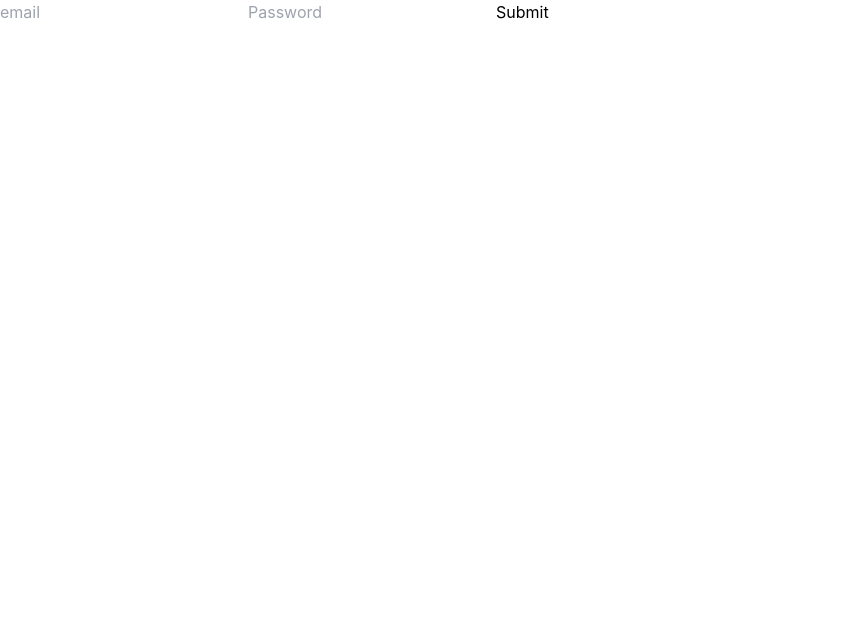
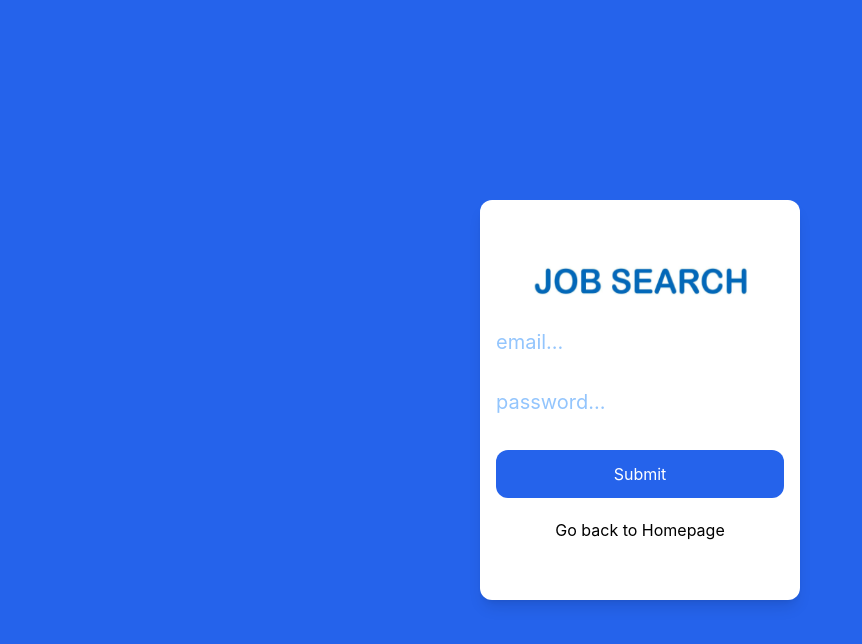
Before and after one commit to Strzegomiak/Job-app, a React (Create React App) app in the folder job-app/: page /login in a window 1280 px wide. Shown: the top 644 px of the page, without its empty margins (0-862 px from the left). Built offline with nearby package versions, Linux system fonts and the light colour scheme.

Commit message:
07.02 fixed login & added css

```diff
--- a/job-app/src/Pages/Login.tsx
+++ b/job-app/src/Pages/Login.tsx
@@ -1,8 +1,9 @@
-import axios from "axios";
+import logo from "../jobsLogo.png";
 import { SubmitHandler, useForm } from "react-hook-form";
 import useSign from "../hooks/useSign";
 import useLogin from "../hooks/useLogin";
-import { useNavigate } from "react-router-dom";
+import { useNavigate, Link } from "react-router-dom";
+import { Alert } from "@mui/material";
 
 type Inputs = {
   email: string;
@@ -10,7 +11,13 @@ type Inputs = {
 };
 
 const Login = () => {
-  const { errorMessage, registerUser, setErrorMessage } = useSign();
+  const {
+    errorMessage,
+    registerUser,
+    setErrorMessage,
+    logingReaction,
+    rejstrationReaction,
+  } = useSign();
   const { login, logout } = useLogin();
   const navigate = useNavigate();
 
@@ -26,7 +33,8 @@ const Login = () => {
     registerUser(
       data.email,
       data.password,
-      "https://identitytoolkit.googleapis.com/v1/accounts:signInWithPassword?key=AIzaSyDBSpAs6VPkYnzvNlrsemvJuRStbtbjNY8"
+      "https://identitytoolkit.googleapis.com/v1/accounts:signInWithPassword?key=AIzaSyDBSpAs6VPkYnzvNlrsemvJuRStbtbjNY8",
+      "loging"
     );
     setErrorMessage("");
     const user = {
@@ -34,8 +42,11 @@ const Login = () => {
       email: data.email,
     };
     login(user);
+  };
+
+  if (logingReaction) {
     navigate("/");
-  };
+  }
 
   const RegisterOptions = {
     email: {
@@ -55,24 +66,54 @@ const Login = () => {
   };
 
   return (
-    <div>
-      <form onSubmit={handleSubmit(onSubmit)}>
+    <div className="flex items-center justify-center w-screen h-screen bg-blue-600">
+      <div className="flex flex-col items-center justify-center min-w-80 w-1/4 h-1/2 shadow-lg rounded-xl p-6 border-gray-300 bg-white ">
+        <form
+          onSubmit={handleSubmit(onSubmit)}
+          className="flex flex-col items-center justify-center gap-3 mb-5 "
+        >
+          <img className="w-60 h-12" src={logo}></img>
           <input
             type="text"
-          placeholder="email"
+            placeholder="email..."
+            className="h-12 w-72 outline-none focus:outline-none placeholder-blue-300 text-xl rounded-xl border-1 text-blue-300"
             {...register("email", RegisterOptions.email)}
           />
+          {errors.email?.message ? (
+            <Alert severity="error">{errors.email.message}</Alert>
+          ) : null}
           <input
             type="text"
-          placeholder="Password"
+            placeholder="password..."
+            className="h-12 w-72 outline-none focus:outline-none placeholder-blue-300 text-xl rounded-xl border-1 text-blue-300"
             {...register("password", RegisterOptions.password)}
           />
-        <button type="submit">Submit</button>
-        {errorMessage === "INVALID_EMAIL" ? <h2>bad email</h2> : null}
+          {errors.password?.message ? (
+            <Alert severity="error">{errors.password.message}</Alert>
+          ) : null}
+          <button
+            className="h-12 w-72 bg-blue-600 rounded-xl text-white w-32 hover:bg-blue-700 mt-3"
+            type="submit"
+          >
+            Submit
+          </button>
+          {errorMessage === "INVALID_EMAIL" ? (
+            <h2 className="text-xl text-red-600">wrong password or email</h2>
+          ) : null}
           {errorMessage === "INVALID_LOGIN_CREDENTIALS" ? (
-          <h2>bad password</h2>
+            <h2 className="text-xl text-red-600">wrong password or email</h2>
+          ) : null}
+          {errorMessage ===
+          "TOO_MANY_ATTEMPTS_TRY_LATER : Access to this account has been temporarily disabled due to many failed login attempts. You can immediately restore it by resetting your password or you can try again later." ? (
+            <h2 className="text-xl text-red-600">
+              too many attempts try later
+            </h2>
           ) : null}
         </form>
+        <Link to={"/"}>
+          <h2>Go back to Homepage</h2>
+        </Link>
+      </div>
     </div>
   );
 };
--- a/job-app/src/Pages/Register.tsx
+++ b/job-app/src/Pages/Register.tsx
@@ -2,6 +2,7 @@ import { Alert } from "@mui/material";
 import { SubmitHandler, useForm } from "react-hook-form";
 import useSign from "../hooks/useSign";
 import { IRegisterInputs } from "../types/types";
+import { Link } from "react-router-dom";
 
 const Register = () => {
   const { errorMessage, registerUser } = useSign();
@@ -18,7 +19,8 @@ const Register = () => {
     registerUser(
       data.email,
       data.password,
-      "https://identitytoolkit.googleapis.com/v1/accounts:signUp?key=AIzaSyDBSpAs6VPkYnzvNlrsemvJuRStbtbjNY8"
+      "https://identitytoolkit.googleapis.com/v1/accounts:signUp?key=AIzaSyDBSpAs6VPkYnzvNlrsemvJuRStbtbjNY8",
+      "rejstration"
     );
     reset();
   };
@@ -81,13 +83,18 @@ const Register = () => {
   };
 
   return (
-    <div>
-      <form onSubmit={handleSubmit(onSubmit)}>
+    <div className="flex items-center justify-center w-screen h-screen bg-blue-600">
+      <div className="flex flex-col items-center justify-center min-w-80 w-1/4 h-3/5 shadow-lg rounded-xl p-6 border-gray-300 bg-white ">
+        <form
+          onSubmit={handleSubmit(onSubmit)}
+          className="flex flex-col items-center justify-center gap-3 mb-5 "
+        >
           <div className="flex flex-col">
-          <h1>Registration</h1>
+            <h1 className="text-5xl text-blue-600 mb-5">Registration.</h1>
             <input
               type="text"
-            placeholder="Email"
+              placeholder="email..."
+              className="h-12 w-72 outline-none focus:outline-none placeholder-blue-300 text-xl rounded-xl border-1 text-blue-300"
               {...register("email", RegisterOptions.email)}
             />
             {errors.email?.message ? (
@@ -95,7 +102,8 @@ const Register = () => {
             ) : null}
             <input
               type="text"
-            placeholder="Name"
+              placeholder="name..."
+              className="h-12 w-72 outline-none focus:outline-none placeholder-blue-300 text-xl rounded-xl border-1 text-blue-300"
               {...register("name", RegisterOptions.name)}
             />
             {errors.name?.message ? (
@@ -103,18 +111,28 @@ const Register = () => {
             ) : null}
             <input
               type="text"
-            placeholder="Password"
+              placeholder="password..."
+              className="h-12 w-72 outline-none focus:outline-none placeholder-blue-300 text-xl rounded-xl border-1 text-blue-300"
               {...register("password", RegisterOptions.password)}
             />
             {errors.password?.message ? (
               <Alert severity="error">{errors.password.message}</Alert>
             ) : null}
-          <button type="submit">Submit</button>
+            <button
+              type="submit"
+              className="h-12 w-72 bg-blue-600 rounded-xl text-white w-32 hover:bg-blue-700 mt-3"
+            >
+              Submit
+            </button>
             {errorMessage === "EMAIL_EXISTS" ? (
               <h2>email already in use</h2>
             ) : null}
           </div>
         </form>
+        <Link to={"/"}>
+          <h2>Go back to Homepage</h2>
+        </Link>
+      </div>
     </div>
   );
 };
--- a/job-app/src/components/MainFilter.tsx
+++ b/job-app/src/components/MainFilter.tsx
@@ -110,7 +110,7 @@ const MainFilter: React.FC<MainFIlterProps> = (props) => {
         </div>
 
         <button
-          className="h-16 bg-blue-600  rounded-xl text-white w-32"
+          className="h-16 bg-blue-600  rounded-xl text-white w-32 hover:bg-blue-700"
           type="submit"
         >
           Search
--- a/job-app/src/components/Navbar.tsx
+++ b/job-app/src/components/Navbar.tsx
@@ -16,7 +16,7 @@ const Navbar = () => {
     setIsOpen((prev) => !prev);
   };
 
-  const logout2 = () => {
+  const handleLogout = () => {
     logout();
     setLogged(true);
   };
@@ -57,7 +57,7 @@ const Navbar = () => {
             </Link>
           </div>
         ) : (
-          <button onClick={logout2}>Log out</button>
+          <button onClick={handleLogout}>Log out</button>
         )}
       </ul>
     </nav>
--- a/job-app/src/hooks/useSign.tsx
+++ b/job-app/src/hooks/useSign.tsx
@@ -3,21 +3,38 @@ import { useState } from "react";
 
 const useSign = () => {
   const [errorMessage, setErrorMessage] = useState("");
-  // tutaj w try za console.log dać sprawdzenei czy to logowanie czy rejstrowanie (sprawdzenie linku ) i wykonanie dopowiednich flag.
-  const registerUser = async (email: string, password: string, url: string) => {
+  const [logingReaction, setLogingReaction] = useState(false);
+  const [rejstrationReaction, setRejstrationReaction] = useState(false);
+  const registerUser = async (
+    email: string,
+    password: string,
+    url: string,
+    operationType: string
+  ) => {
     try {
       const res = await axios.post(url, {
         email,
         password,
         returnSecureToken: true,
       });
+      if (operationType === "loging") {
+        setLogingReaction(true);
+      } else if (operationType === "rejstration") {
+        setRejstrationReaction(true);
+      }
       console.log(res);
     } catch (ex: any) {
       console.log(ex);
       setErrorMessage(ex.response.data.error.message);
     }
   };
-  return { errorMessage, registerUser, setErrorMessage };
+  return {
+    errorMessage,
+    registerUser,
+    setErrorMessage,
+    logingReaction,
+    rejstrationReaction,
+  };
 };
 
 export default useSign;
```
Lines whose indentation alone changed are shown as unchanged.
